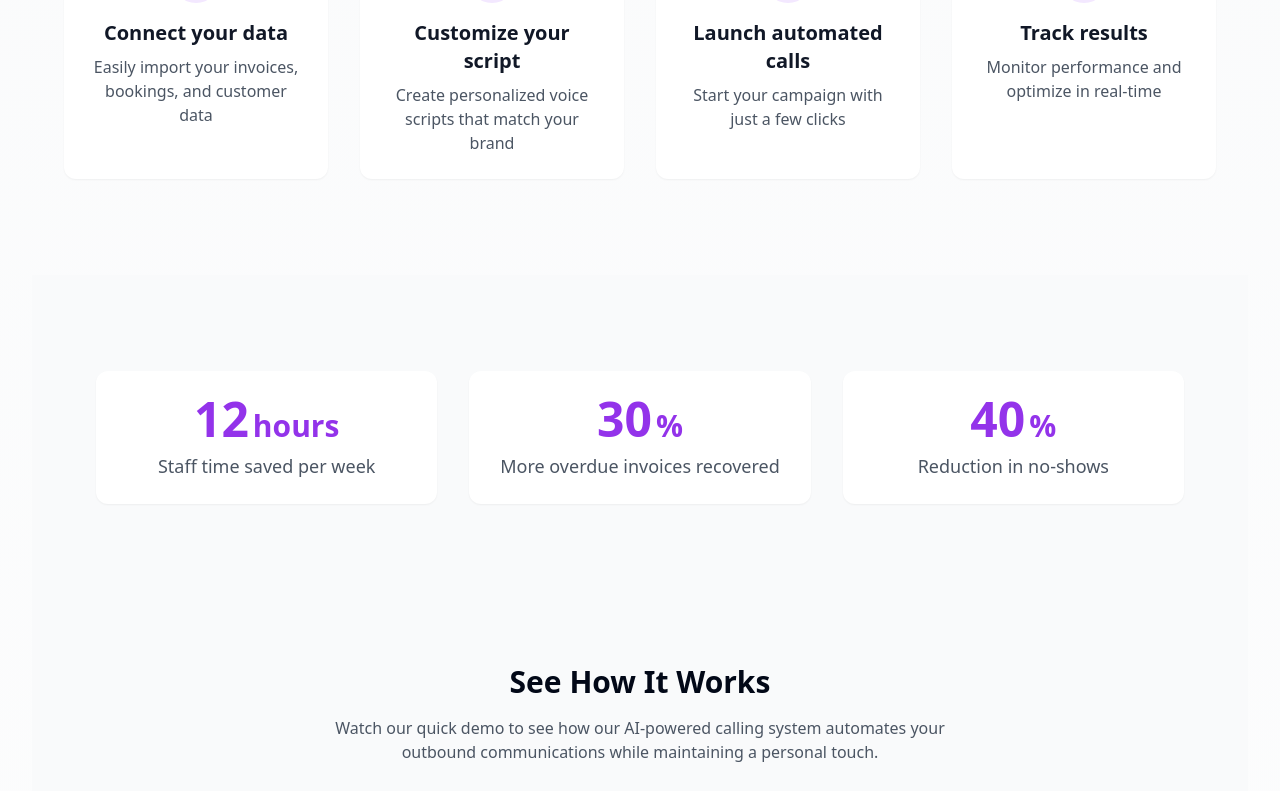
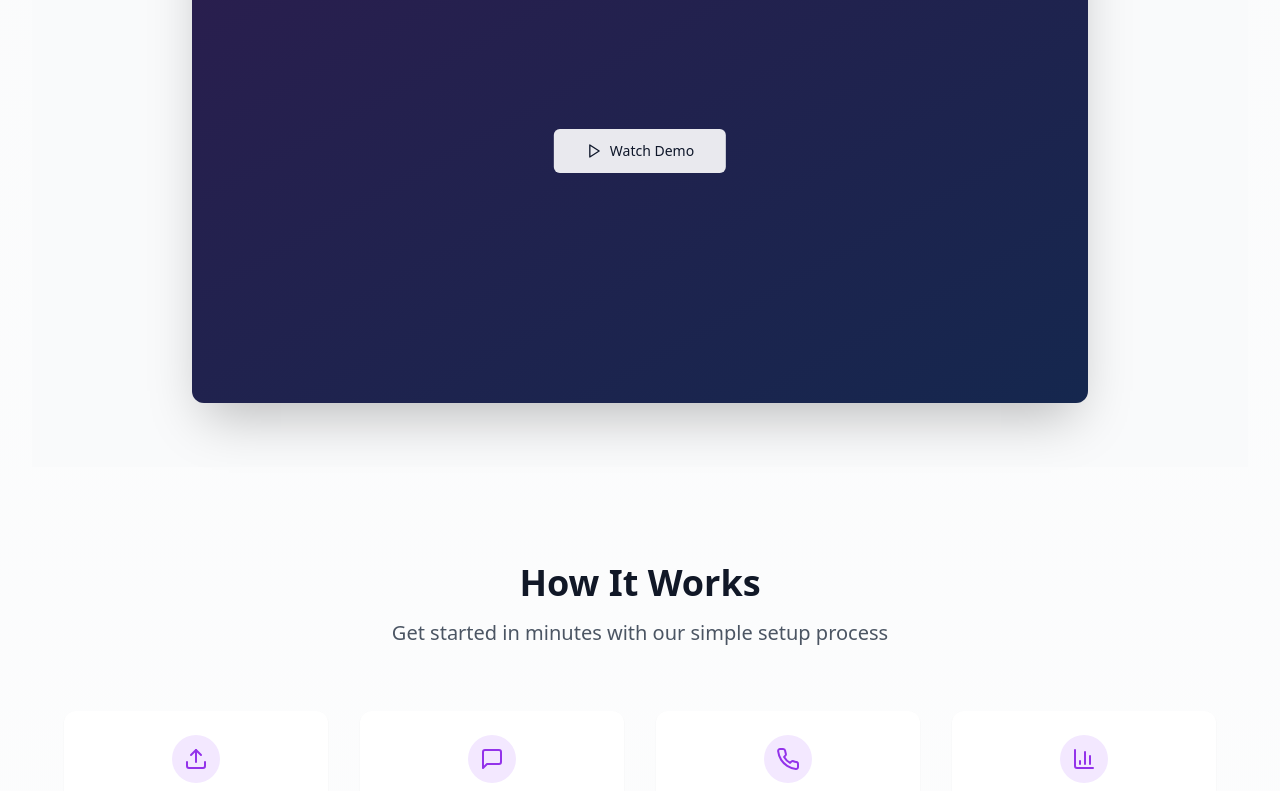
Before and after one commit to HamzaArou/callify-automation, a React (Vite) app: page / in a window 1280 px wide. Shown: the part 829-1620 px from the top of the page. Built offline with nearby package versions, Linux system fonts and the light colour scheme.

Commit message:
Move Video Section Up
Rearranged the sections in the Index component to place the VideoSection as the second section on the page, showcasing services earlier in the layout.
[skip gpt_engineer]

```diff
--- a/src/pages/Index.tsx
+++ b/src/pages/Index.tsx
@@ -16,9 +16,9 @@ const Index = () => {
       <Nav />
       <main className="container mx-auto px-4 sm:px-6 lg:px-8">
         <Hero />
+        <VideoSection />
         <HowItWorks />
         <Stats />
-        <VideoSection />
         <Testimonials />
         <Demo />
       </main>
```
